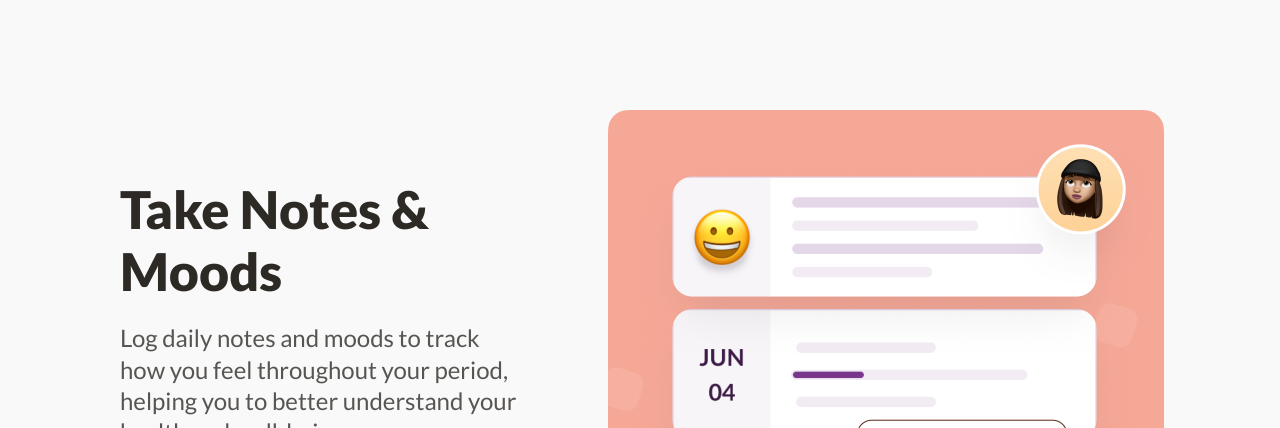
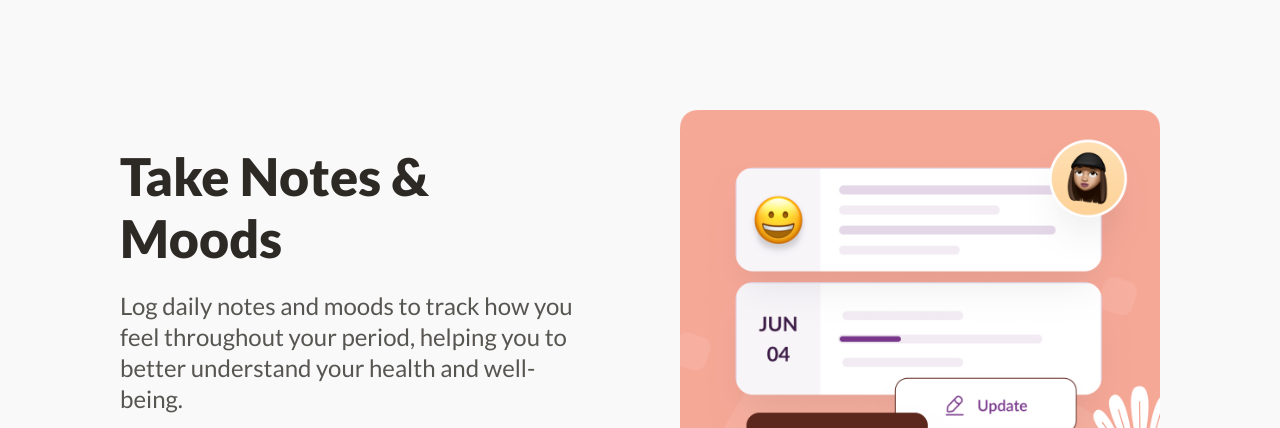
Before and after one commit to Abdulrahman-Hany/ovii-in-mostaql, a plain HTML site: page features.html in a window 1280 px wide. Shown: the part 1250-1678 px from the top of the page. Drawn offline with Linux system fonts and the light colour scheme.

Commit message:
Update style.css

```diff
--- a/assetes/css/style.css
+++ b/assetes/css/style.css
@@ -1402,9 +1402,6 @@ nav .slider-features {
 .main-container-right {
     flex-direction: row-reverse;
 }
-.main-container-right img {
-    max-width: 556px;
-}
 .feature-image-wrapper {
     max-width: 480px;
     height: auto;
```
